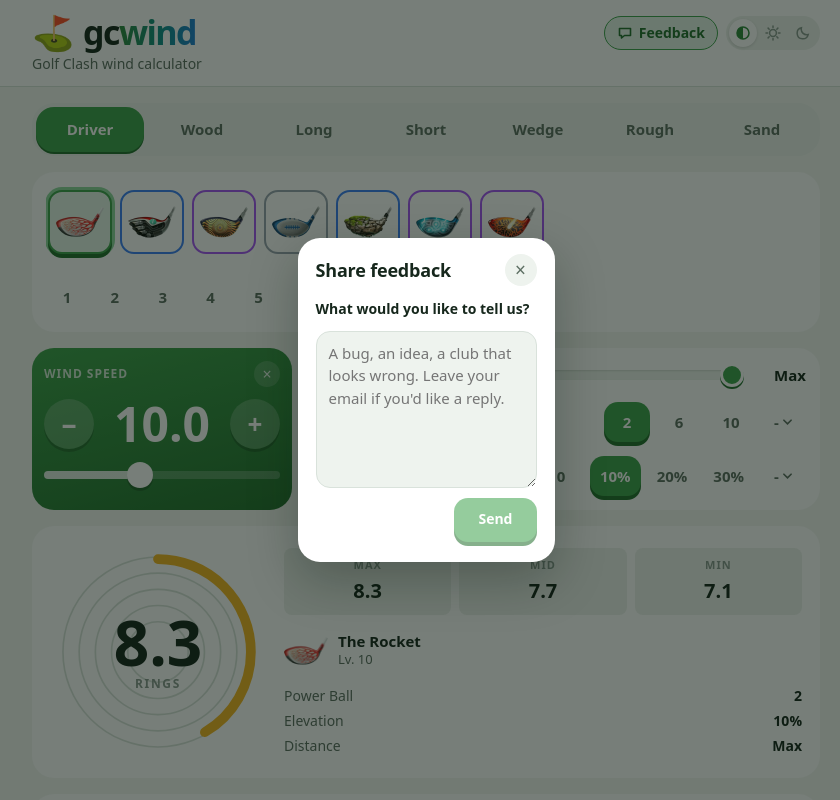
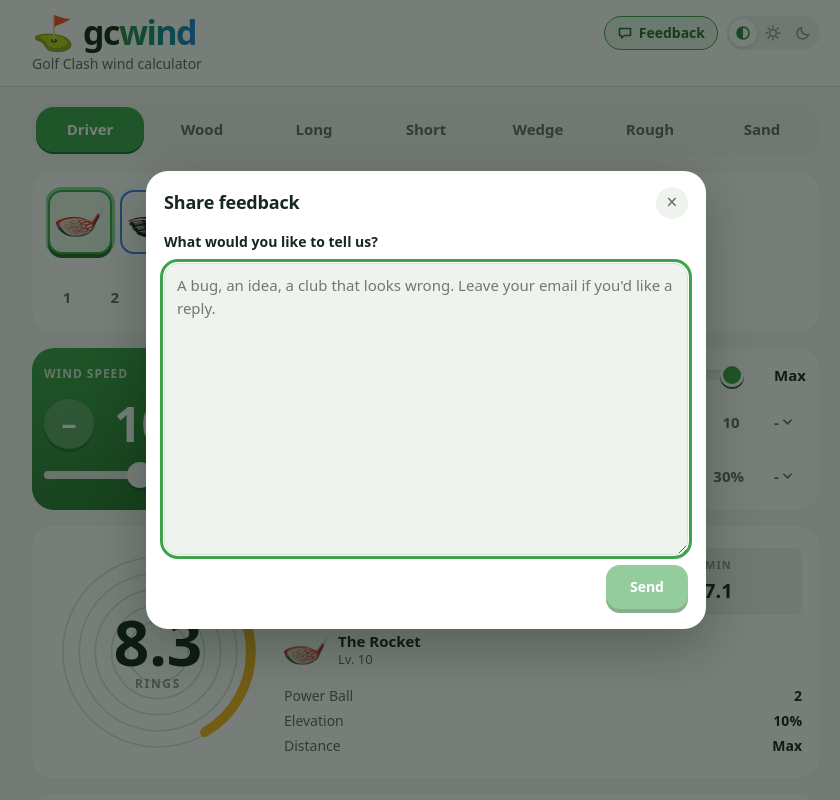
Before and after one commit to aaronding/gcwind, a Svelte app: page / in a window 1280 px wide. Both pictures are taken after a click on the button "Feedback". Shown: the top 800 px of the page, without its empty margins (214-1054 px from the left). Built offline with nearby package versions, Linux system fonts and the light colour scheme.

Commit message:
Make the feedback dialog larger and focus its message box on open

```diff
--- a/src/components/FeedbackDialog.svelte
+++ b/src/components/FeedbackDialog.svelte
@@ -38,15 +38,18 @@
   }
 </script>
 
-<Modal bind:dialog testid="feedback-dialog" title="Share feedback">
+<Modal bind:dialog testid="feedback-dialog" title="Share feedback" wide>
   <form onsubmit={send}>
     <label for="feedback-message">What would you like to tell us?</label>
+    <!-- The native dialog focuses `autofocus` on every open, so people can type at once. -->
+    <!-- svelte-ignore a11y_autofocus -->
     <textarea
+      autofocus
       id="feedback-message"
       data-testid="feedback-message"
       bind:value={message}
       maxlength={MAX}
-      rows="6"
+      rows="12"
       required
       placeholder="A bug, an idea, a club that looks wrong. Leave your email if you'd like a reply."
     ></textarea>
--- a/src/components/Modal.svelte
+++ b/src/components/Modal.svelte
@@ -1,12 +1,13 @@
 <script>
   // A native <dialog>: focus trapping, Escape and the backdrop come from the
   // platform rather than from script.
-  let { dialog = $bindable(), testid, title, children } = $props();
+  let { dialog = $bindable(), testid, title, wide = false, children } = $props();
 </script>
 
 <dialog
   bind:this={dialog}
   data-testid={testid}
+  class:wide
   onclick={(e) => e.target === dialog && dialog.close()}
 >
   <div class="body">
@@ -37,6 +38,10 @@
     background: var(--surface);
     color: var(--ink);
     box-shadow: 0 18px 50px rgb(8 20 12 / 28%);
+  }
+
+  dialog.wide {
+    width: min(760px, 94vw);
   }
 
   dialog::backdrop {
```
Also changed, not shown: 1 other file (tests, documents, lock files or other folders).
